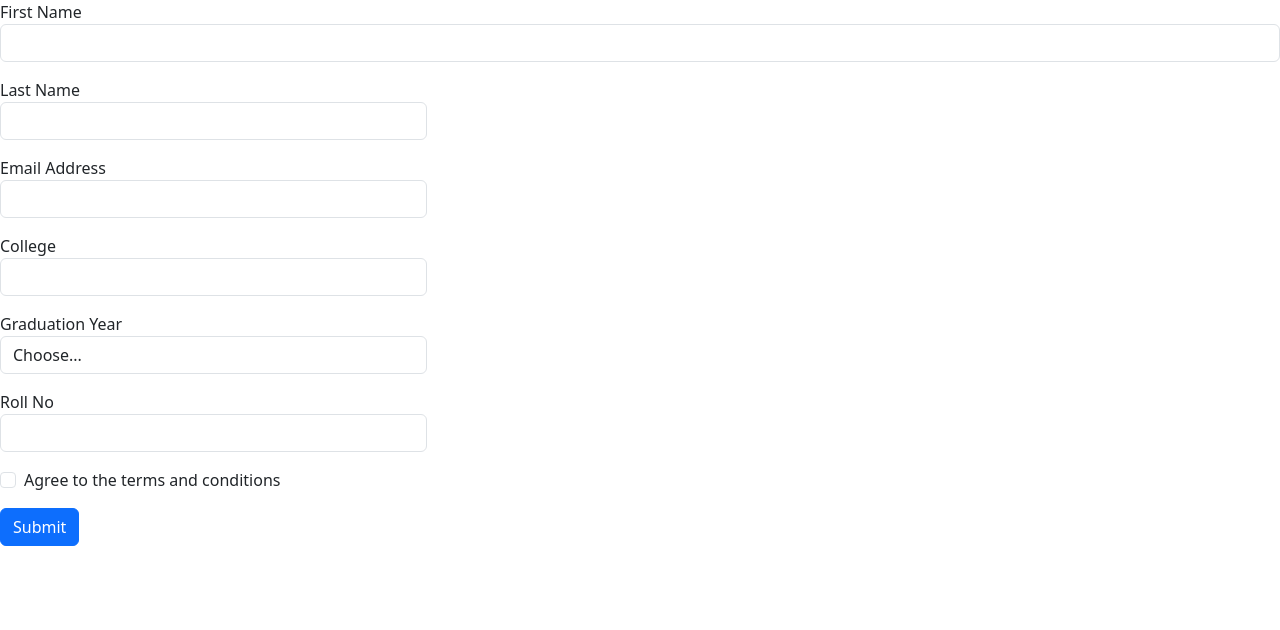
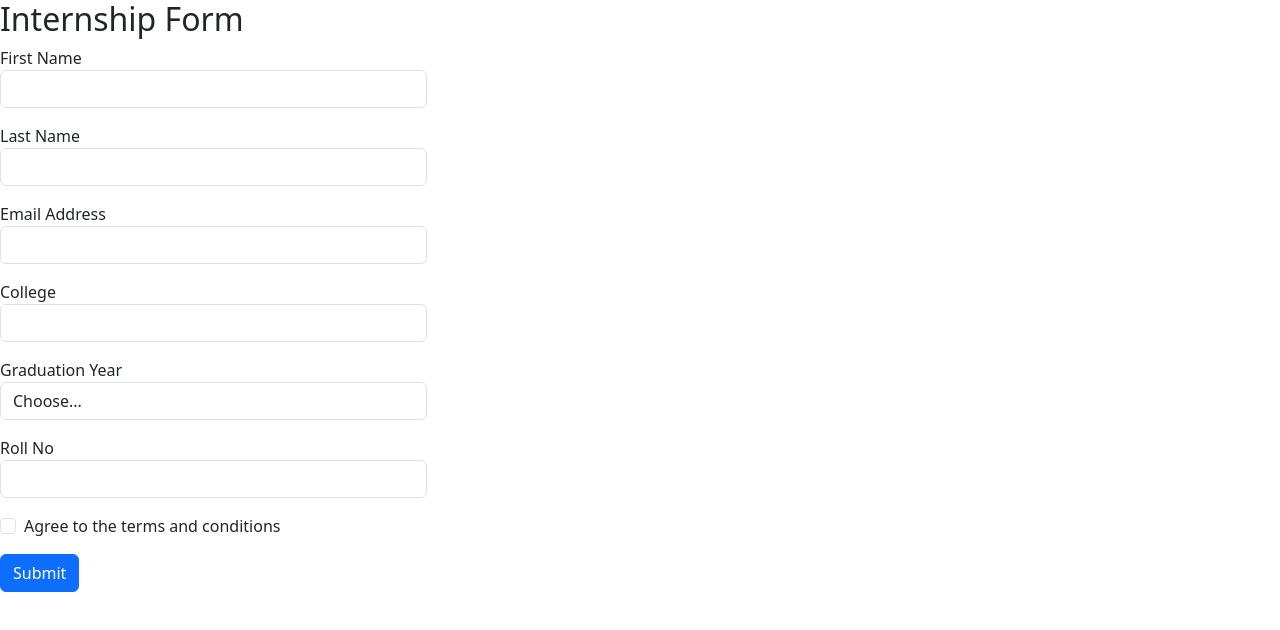
Before and after one commit to acciojob/bootstrap-form-easy-teja-accio, a website: page main.html in a window 1280 px wide. Drawn offline with nearby package versions, Linux system fonts and the light colour scheme.

Commit message:
created a submission

```diff
--- a/main.html
+++ b/main.html
@@ -10,9 +10,10 @@
 
 <body>
 	<!-- the entire body must be written by student -->
+	<h2>Internship Form</h2></h2>
   <form id="internship-form" novalidate>
 	<div class="form-row">
-	    <div class="form-rcol-md-4 mb-3">
+	    <div class="col-md-4 mb-3">
 	      <label for="first-name-input">First Name</label>
 	      <input type="text" id="first-name-input" class="form-control" required>
 	      <div class="invalid-feedback">First name required!.</div>
--- a/styles.css
+++ b/styles.css
@@ -4,6 +4,7 @@ body {
   margin: 0;
   padding: 0;
 }
+
 /*
 .form-group {
   margin-bottom: 20px;
```
